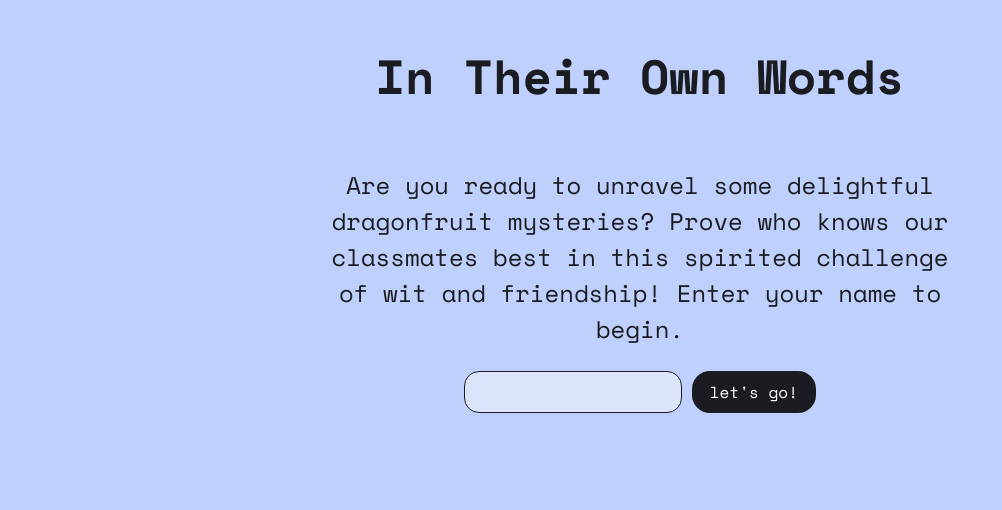
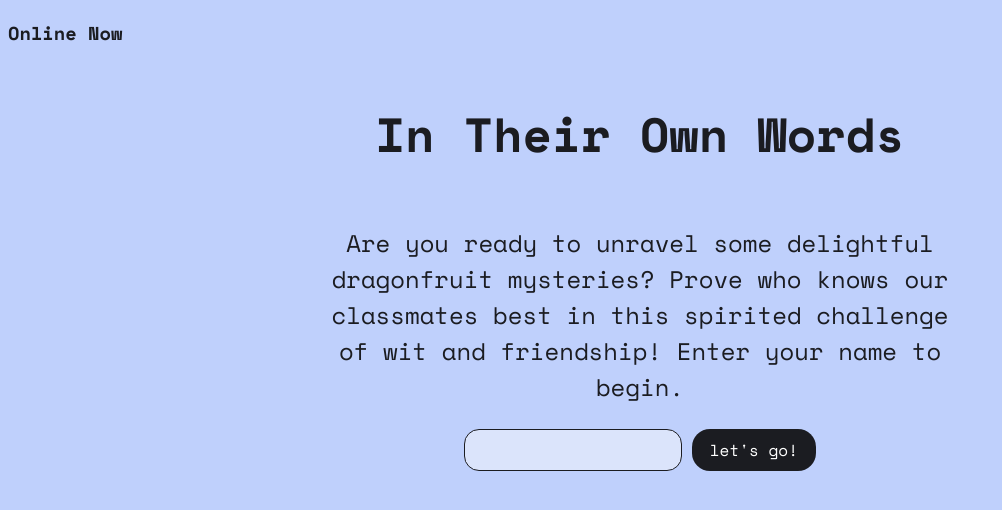
Before and after one commit to mishkaonline/connections-project-2, a website: page public/index.html in a window 1280 px wide. Shown: the whole page, without its empty margins (0-1002 px from the left). Drawn offline with nearby package versions, Linux system fonts and the light colour scheme; no server answers.

Commit message:
Revert "YOLO"
This reverts commit 0ec61451af6a1e9badd24a36c6c14c9ccd5ce87a.

```diff
--- a/public/index.html
+++ b/public/index.html
@@ -15,7 +15,7 @@
 <body>
     <div id="scoreboard"></div>
     <!-- Heads-up Display with question counter, timer and list of online players -->
-    <!-- <section id="hud">
+    <section id="hud">
         <div id="question-counter">
 
         </div>
@@ -23,13 +23,13 @@
 
         </div>
         <div id="players">
-            <h3>Online Now</h3> -->
-    <!-- List of players currently online -->
-    <!-- <ul id="online-now">
+            <h3>Online Now</h3>
+            <!-- List of players currently online -->
+            <ul id="online-now">
 
             </ul>
         </div>
-    </section> -->
+    </section>
     <div id="intro" class="registration-container container">
         <h1>In Their Own Words</h1>
         <p>Are you ready to unravel some delightful dragonfruit mysteries? Prove who knows our classmates best in this
```
